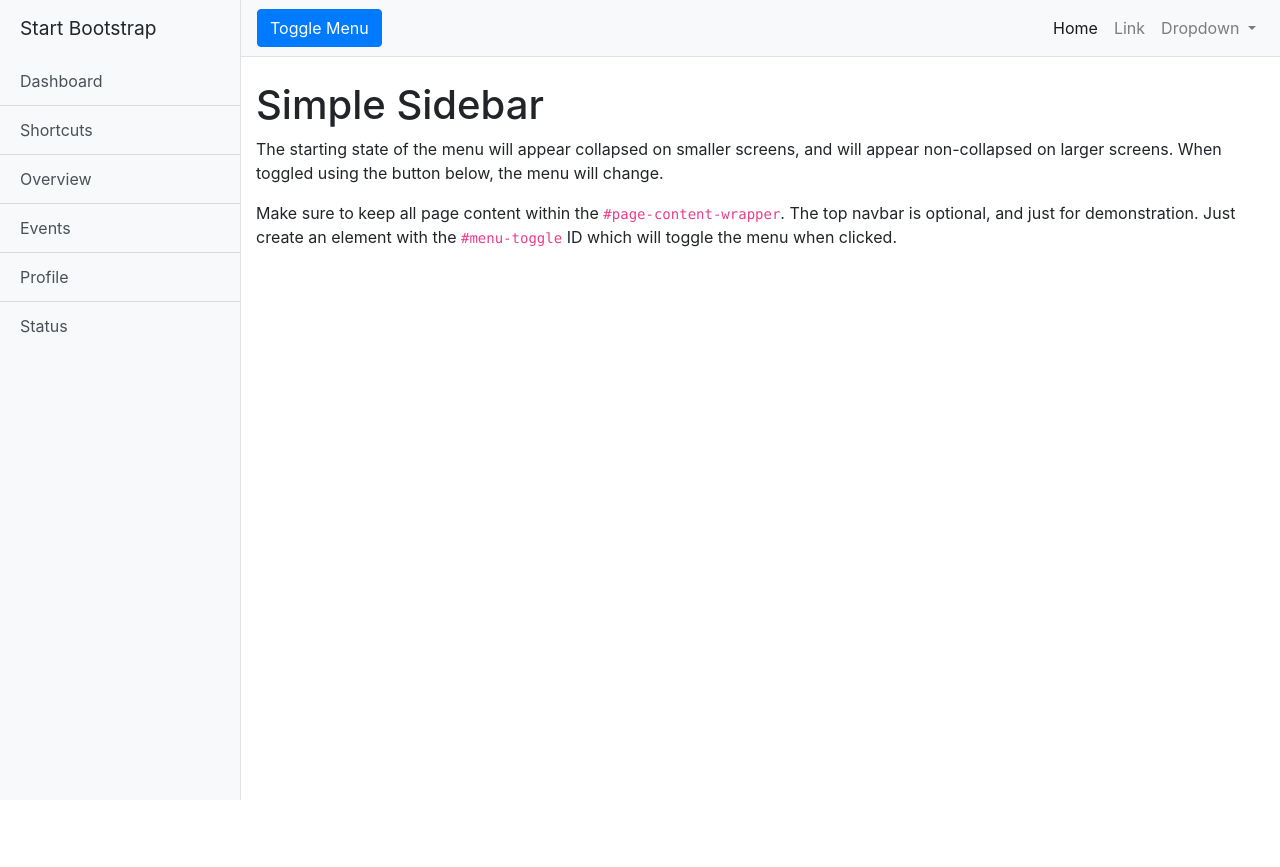
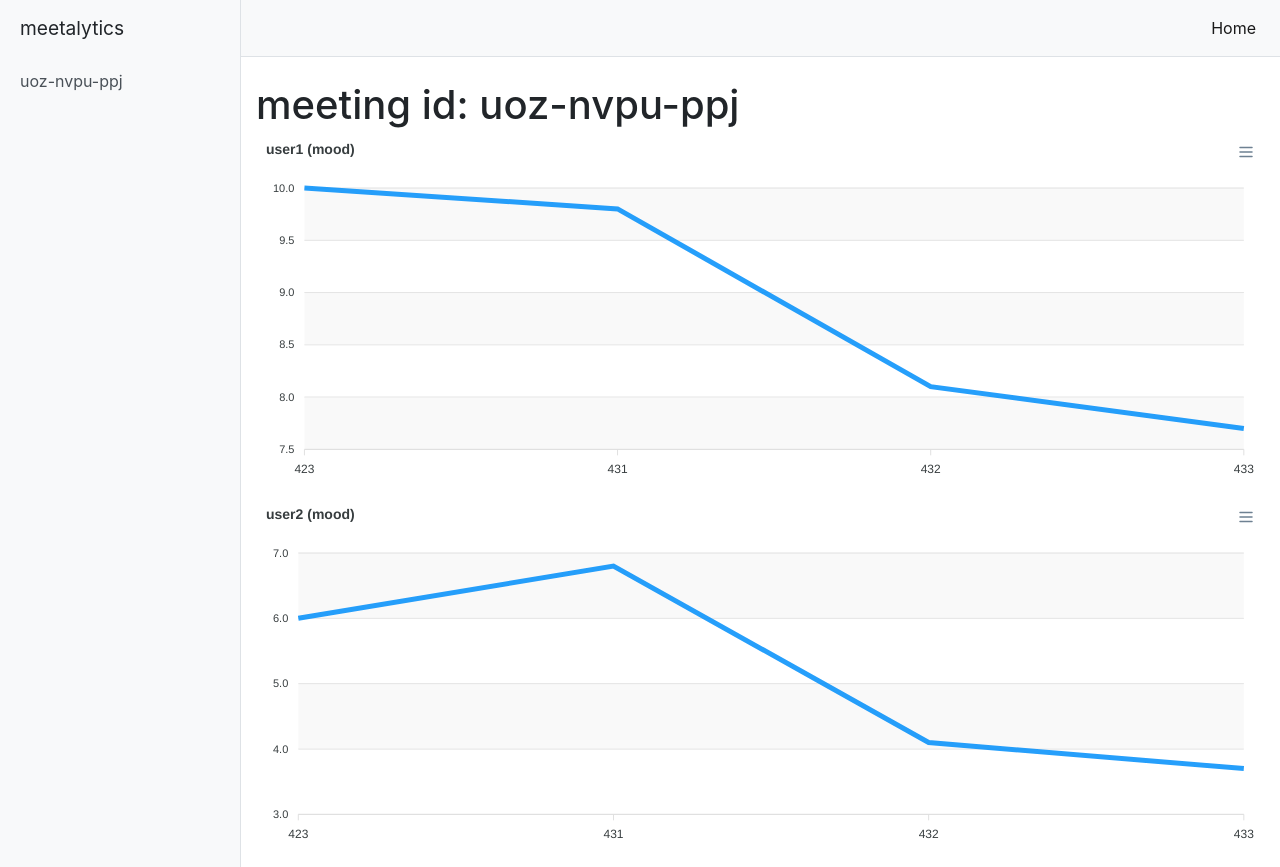
Before and after one commit to emily-yu/meme, a browser extension: page client-dashboard/index.html in a window 1280 px wide. Before the commit the page ends 800 px from the top, so only its background shows below. Drawn offline with nearby package versions, Linux system fonts and the light colour scheme.

Commit message:
drop basic structure for dashboard

```diff
--- a/client-dashboard/index.html
+++ b/client-dashboard/index.html
@@ -24,14 +24,14 @@
 
     <!-- Sidebar -->
     <div class="bg-light border-right" id="sidebar-wrapper">
-      <div class="sidebar-heading">Start Bootstrap </div>
+      <div class="sidebar-heading">meetalytics </div>
       <div class="list-group list-group-flush">
-        <a href="#" class="list-group-item list-group-item-action bg-light">Dashboard</a>
-        <a href="#" class="list-group-item list-group-item-action bg-light">Shortcuts</a>
+        <a href="#" class="list-group-item list-group-item-action bg-light">uoz-nvpu-ppj</a>
+        <!-- <a href="#" class="list-group-item list-group-item-action bg-light">Shortcuts</a>
         <a href="#" class="list-group-item list-group-item-action bg-light">Overview</a>
         <a href="#" class="list-group-item list-group-item-action bg-light">Events</a>
         <a href="#" class="list-group-item list-group-item-action bg-light">Profile</a>
-        <a href="#" class="list-group-item list-group-item-action bg-light">Status</a>
+        <a href="#" class="list-group-item list-group-item-action bg-light">Status</a> -->
       </div>
     </div>
     <!-- /#sidebar-wrapper -->
@@ -40,7 +40,7 @@
     <div id="page-content-wrapper">
 
       <nav class="navbar navbar-expand-lg navbar-light bg-light border-bottom">
-        <button class="btn btn-primary" id="menu-toggle">Toggle Menu</button>
+        <!-- <button class="btn btn-primary" id="menu-toggle">Toggle Menu</button> -->
 
         <button class="navbar-toggler" type="button" data-toggle="collapse" data-target="#navbarSupportedContent" aria-controls="navbarSupportedContent" aria-expanded="false" aria-label="Toggle navigation">
           <span class="navbar-toggler-icon"></span>
@@ -51,7 +51,7 @@
             <li class="nav-item active">
               <a class="nav-link" href="#">Home <span class="sr-only">(current)</span></a>
             </li>
-            <li class="nav-item">
+            <!-- <li class="nav-item">
               <a class="nav-link" href="#">Link</a>
             </li>
             <li class="nav-item dropdown">
@@ -64,15 +64,17 @@
                 <div class="dropdown-divider"></div>
                 <a class="dropdown-item" href="#">Something else here</a>
               </div>
-            </li>
+            </li> -->
           </ul>
         </div>
       </nav>
 
       <div class="container-fluid">
-        <h1 class="mt-4">Simple Sidebar</h1>
-        <p>The starting state of the menu will appear collapsed on smaller screens, and will appear non-collapsed on larger screens. When toggled using the button below, the menu will change.</p>
-        <p>Make sure to keep all page content within the <code>#page-content-wrapper</code>. The top navbar is optional, and just for demonstration. Just create an element with the <code>#menu-toggle</code> ID which will toggle the menu when clicked.</p>
+        <!-- <h1 class="mt-4">analytics dashboard</h1> -->
+        <!-- <p>kaboom</p> -->
+        <div id = 'header'></div>
+        <div id = "chart"></div>
+        <div id = "chart2"></div>
       </div>
     </div>
     <!-- /#page-content-wrapper -->
@@ -91,7 +93,65 @@
       $("#wrapper").toggleClass("toggled");
     });
   </script>
+  <script src="https://cdn.jsdelivr.net/npm/apexcharts"></script>
 
+<script>
+  function renderChart(id, data) {
+    var options = {
+          series: [{
+            name: "Desktops",
+            data: data.y
+        }],
+          chart: {
+          height: 350,
+          type: 'line',
+          zoom: {
+            enabled: false
+          }
+        },
+        dataLabels: {
+          enabled: false
+        },
+        stroke: {
+          curve: 'straight'
+        },
+        title: {
+          text: data.title,
+          align: 'left'
+        },
+        grid: {
+          row: {
+            colors: ['#f3f3f3', 'transparent'], // takes an array which will be repeated on columns
+            opacity: 0.5
+          },
+        },
+        xaxis: {
+          // categories: ['Jan', 'Feb', 'Mar', 'Apr', 'May', 'Jun', 'Jul', 'Aug', 'Sep'],
+          categories: data.x,
+        }
+        };
+
+        var chart = new ApexCharts(document.querySelector("#" + id), options);
+        chart.render();
+  }
+
+  function renderMeeting(id) {
+    // rest of structure
+    document.getElementById('header').innerHTML = '<h1 class="mt-4">meeting id: ' + id + '</h1>'
+    // dummy charts
+    renderChart('chart', {
+      title: 'user1 (mood)',
+      x: ['423', '431', '432', '433'],
+      y: [10, 9.8, 8.1, 7.7]
+    })
+    renderChart('chart2', {
+      title: 'user2 (mood)',
+      x: ['423', '431', '432', '433'],
+      y: [6, 6.8, 4.1, 3.7]
+    })
+  }
+  renderMeeting('uoz-nvpu-ppj')
+</script>
 </body>
 
 </html>
```
